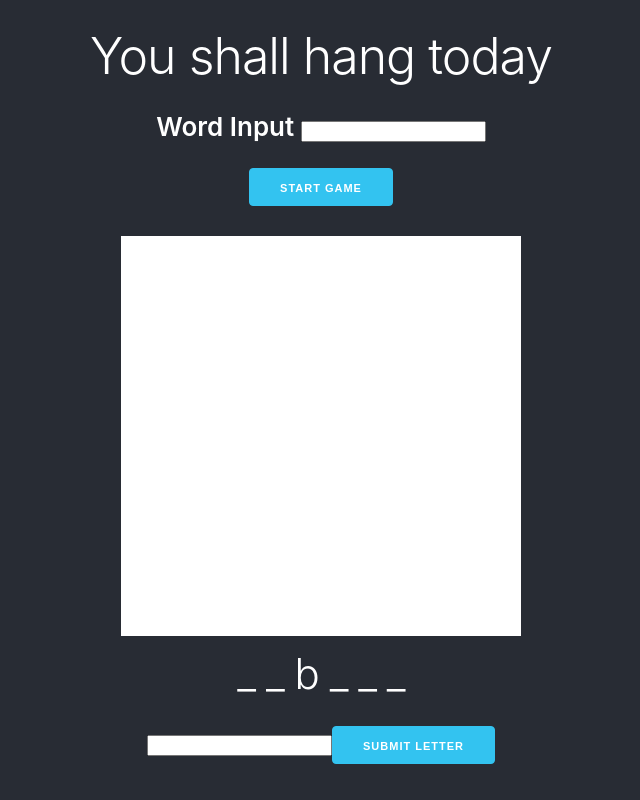
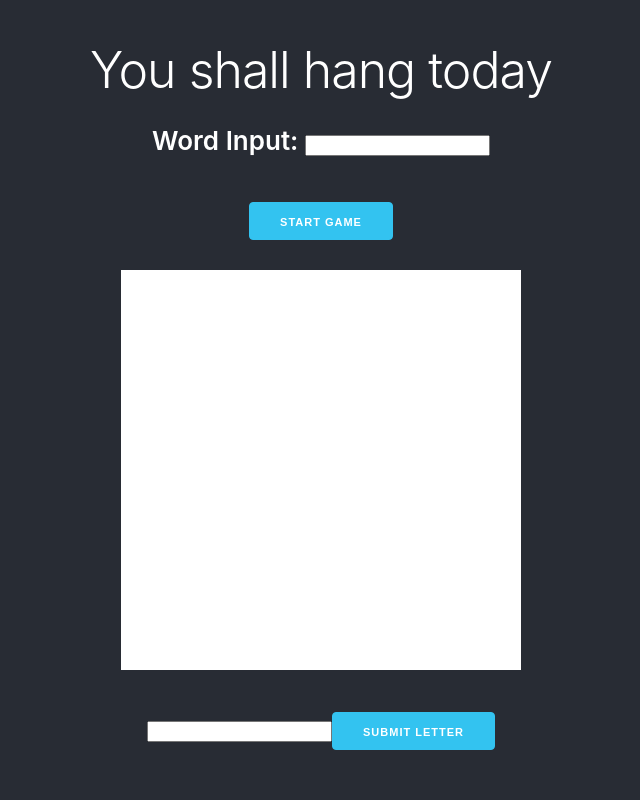
Before and after one commit to ChallenBellamey/FE-Hangman, a React (Create React App) app in the folder hangman/: page / in a window 1280 px wide. Shown: the whole page, without its empty margins (319-959 px from the left). Built offline with nearby package versions, Linux system fonts and the light colour scheme.

Commit message:
User able to add word to game

```diff
--- a/hangman/src/App.js
+++ b/hangman/src/App.js
@@ -10,6 +10,13 @@ import LetterInput from './components/LetterInput';
 import LetterSubmitButton from './components/LetterSubmitButton';
 
 class App extends Component {
+  state = {
+    wordInput: '',
+    word: [],
+    wordDisplay: [],
+    guessedChars: [],
+    hangmanState: 0
+  }
 
   render() {
     return (
@@ -17,24 +24,40 @@ class App extends Component {
         <div className='App-header'>
           <div >
             <Header />
-            <WordInput />
-            <NewGameButton />
+            <WordInput wordInputChange={this.wordInputChange} wordInput={this.state.wordInput}/>
+            <NewGameButton startGame={this.startGame}/>
           </div>
           <div>
-            <HangmanPicture />
+            <HangmanPicture hangmanState={this.state.hangmanState}/>
           </div>
           <div>
-            <WordDisplay />
+            <WordDisplay wordDisplay={this.state.wordDisplay.join(' ')}/>
             <LetterInput />
             <LetterSubmitButton />
           </div>
-
-
-
         </div>
       </div >
     );
   }
+
+  wordInputChange = (event) => {
+    this.setState({
+      wordInput: event.target.value
+    })
+  }
+
+  startGame = (event) => {
+    event.preventDefault();
+    this.setState({
+      wordInput: '',
+      word: this.state.wordInput.split(''),
+      wordDisplay: '_'.repeat(this.state.wordInput.length).split('')
+    })
+  }
+
+  letterInputChange = (event) => {
+    const letter = event.target.value;
+  }
 }
 
 export default App;
--- a/hangman/src/components/NewGameButton.jsx
+++ b/hangman/src/components/NewGameButton.jsx
@@ -1,5 +1,5 @@
 import React from 'react';
-const NewGameButton = () => {
-    return <button className="button-primary">Start Game</button>
+const NewGameButton = (props) => {
+    return <button className="button-primary" onClick={props.startGame}>Start Game</button>
 }
 export default NewGameButton;
--- a/hangman/src/components/WordDisplay.jsx
+++ b/hangman/src/components/WordDisplay.jsx
@@ -1,8 +1,8 @@
 import React from 'react';
 
-const WordDisplay = () => {
+const WordDisplay = (props) => {
     return <div className='box'>
-        <h2> _ _ b _ _ _</h2>
+        <p>{props.wordDisplay}</p>
     </div>
 }
 
--- a/hangman/src/components/WordInput.jsx
+++ b/hangman/src/components/WordInput.jsx
@@ -1,7 +1,9 @@
 import React from 'react';
 const WordInput = (props) => {
     return <label >
-        Word Input <input></input>
+        <form>
+            Word Input: <input onChange={props.wordInputChange} value={props.wordInput}></input>
+        </form>
     </label>
 }
 
```
Also changed, not shown: 1 other file (tests, documents, lock files or other folders).
